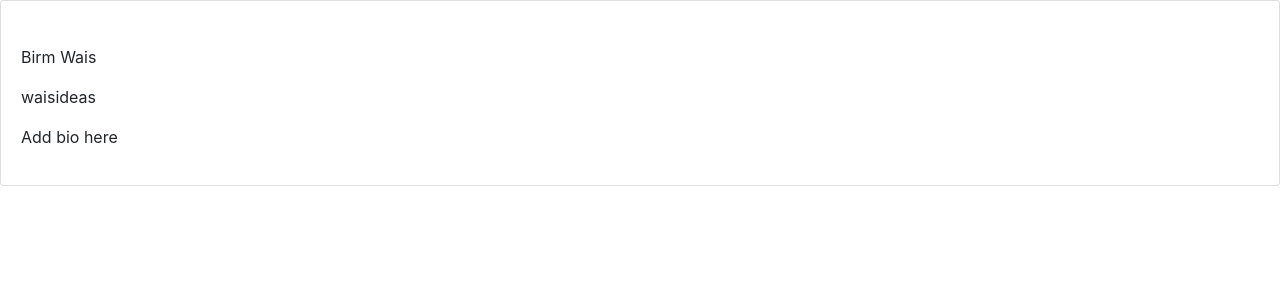
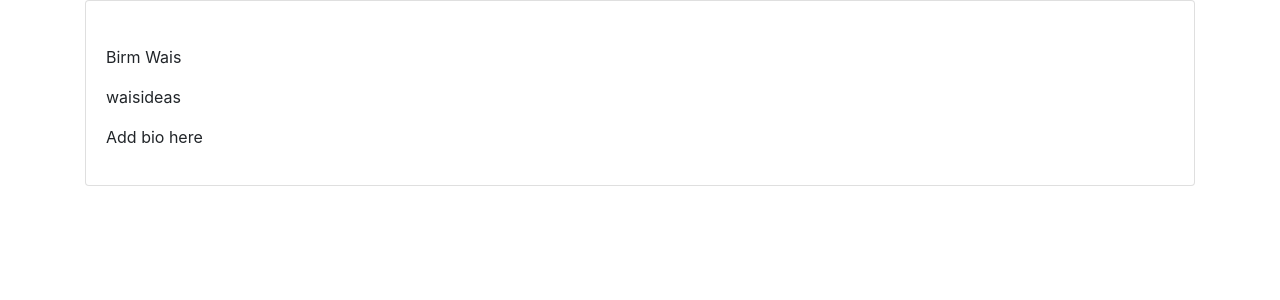
Before and after one commit to waiscodes/Recs-Page, a React (Create React App) app: page / in a window 1280 px wide. Shown: the top 300 px of the page. Built offline with nearby package versions, Linux system fonts and the light colour scheme; no server answers.

Commit message:
added container to the whole page and auth prodiver

```diff
--- a/src/App.js
+++ b/src/App.js
@@ -1,13 +1,17 @@
 import React from "react";
+import { Container } from "react-bootstrap";
+import { AuthProvider } from "./contexts/AuthContext";
 import ProfilePage from "./pages/ProfilePage";
 import SigninPage from "./pages/SigninPage";
 import SignupPage from "./pages/SignupPage";
 
 function App() {
   return (
-    <div className='App'>
-      <ProfilePage />
-    </div>
+    <AuthProvider className='App'>
+      <Container>
+        <ProfilePage />
+      </Container>
+    </AuthProvider>
   );
 }
 
--- a/src/contexts/AuthContext.jsx
+++ b/src/contexts/AuthContext.jsx
@@ -1,16 +1,31 @@
-import React, { useContext } from "react";
+import React, { useContext, useEffect, useState } from "react";
+import { auth } from "../fire";
 
 const AuthContext = React.createContext();
-
 export const useAuth = () => {
   return useContext(AuthContext);
 };
-
 export const AuthProvider = ({ children }) => {
   const [currentUser, setCurrentUser] = useState();
 
+  const signup = (email, password) => {
+    return auth.createUserWithEmailAndPassword(email, password);
+  };
+
+  auth.onAuthStateChanged((user) => {
+    setCurrentUser(user);
+  });
+
+  useEffect(() => {
+    const unsubscribe = auth.onAuthStateChanged((user) => {
+      setCurrentUser(user);
+    });
+    return unsubscribe;
+  }, []);
+
   const value = {
     currentUser,
+    signup,
   };
 
   return <AuthContext.Provider value={value}>{children}</AuthContext.Provider>;
--- a/src/pages/SignupPage.jsx
+++ b/src/pages/SignupPage.jsx
@@ -1,5 +1,6 @@
 import React, { useRef } from "react";
 import { Card, Form, Button } from "react-bootstrap";
+import { useAuth } from "../contexts/AuthContext";
 
 const SignupPage = () => {
   const emailRef = useRef();
@@ -7,9 +8,12 @@ const SignupPage = () => {
   const usernameRef = useRef();
   const passwordRef = useRef();
   const conPasswordRef = useRef();
+  const { signup } = useAuth();
 
   const handleSubmit = (e) => {
     e.preventDefault();
+
+    signup(emailRef.current.value, passwordRef.current.value);
   };
 
   return (
```
